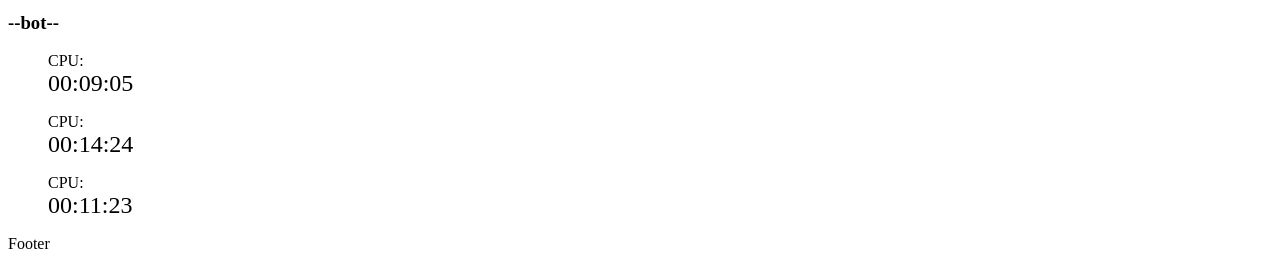
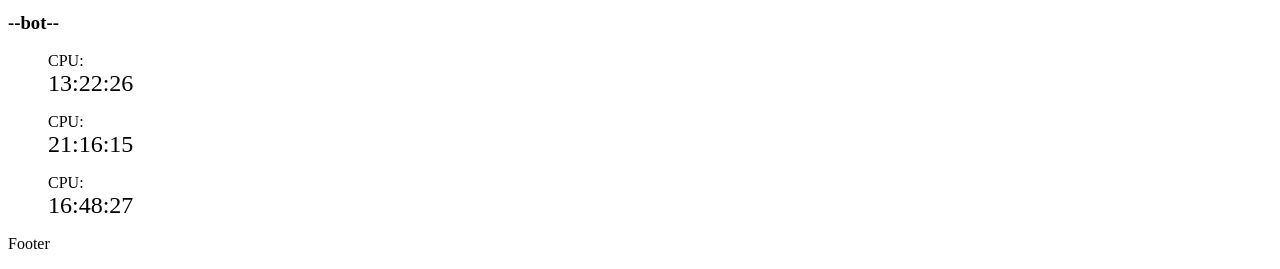
Before and after one commit to 2k2e2n/Clockshare_Vue, a Nuxt app: page / in a window 1280 px wide. Shown: the part 268-537 px from the top of the page. Built offline with nearby package versions, Linux system fonts and the light colour scheme.

Commit message:
change Time Program

```diff
--- a/components/Bot.vue
+++ b/components/Bot.vue
@@ -2,7 +2,7 @@
 import { ref, onMounted, defineProps } from 'vue';
 import Showtime from './Showtime.vue';
 
-const bottime  = ref( Math.floor(Math.random() * 1010) ); ;
+const bottime  = ref( Math.floor(Math.random() * 90000) );
 
 onMounted(() => {
   const intervalId = window.setInterval(loop, 1000);  // 1秒に1回実行
--- a/components/Showtime.vue
+++ b/components/Showtime.vue
@@ -25,7 +25,7 @@ onMounted(() => {
 function updatetime(newtime) {
   timeS.value = padTime(newtime % 60);
     timeM.value = padTime(Math.floor(newtime / 60) % 60);
-    timeH.value = padTime(Math.floor(newtime / (60 * 60)) % 24);
+    timeH.value = padTime(Math.floor(newtime / 3600));
 }
 
 // 0:4:20 -> 00:04:20 桁数をあわせる
```
